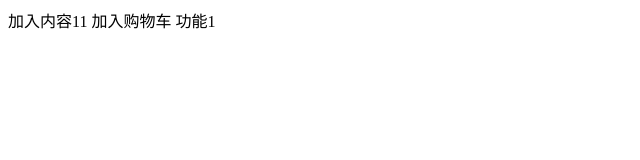
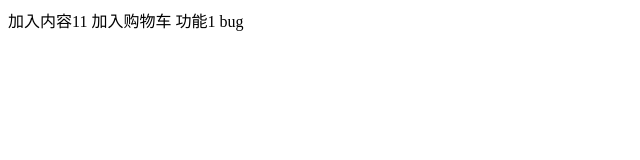
Before and after one commit to LiZhhhiHao/site1, a plain HTML site: page index.html in a window 1280 px wide. Shown: the full height of the page, 0-640 px from the left. Drawn offline with Linux system fonts and the light colour scheme.

Commit message:
index.html

```diff
--- a/index.html
+++ b/index.html
@@ -8,5 +8,6 @@
 <body>
     加入内容11
     加入购物车 功能1
+    bug
 </body>
 </html>
```
